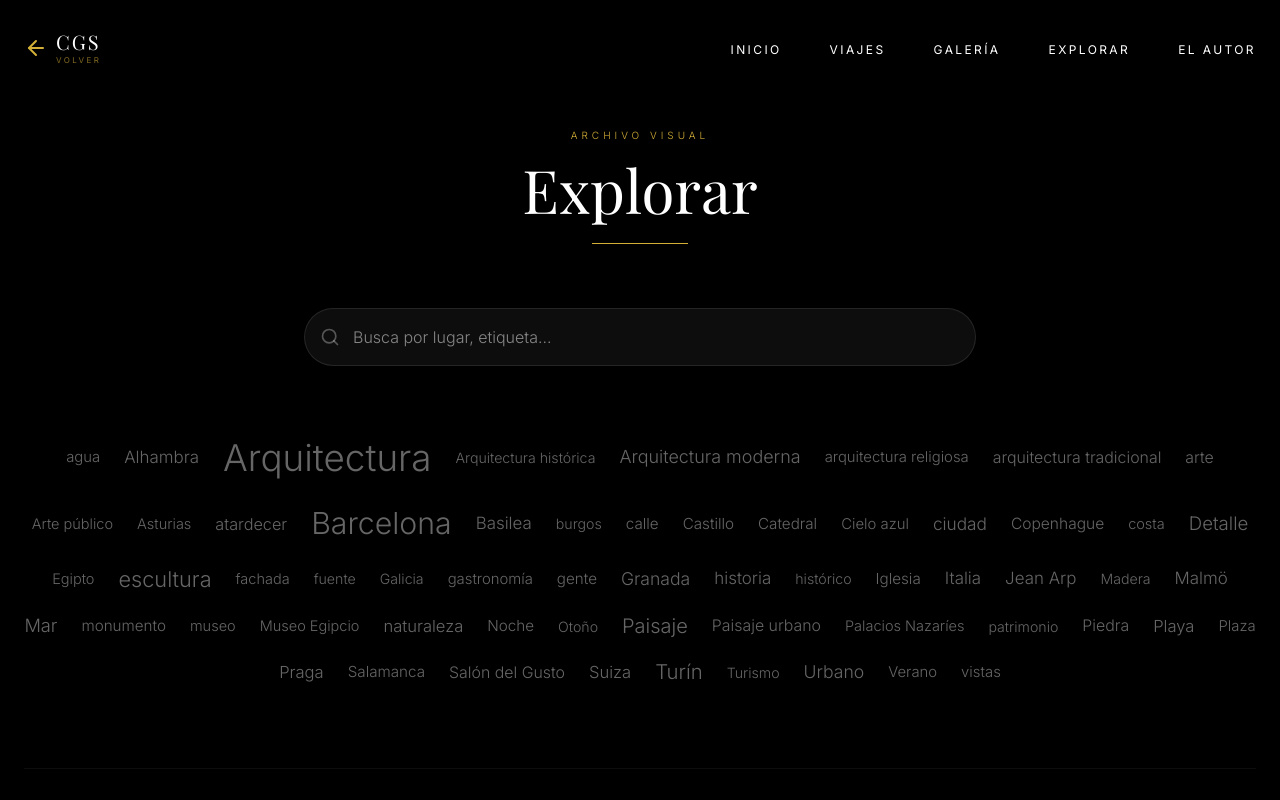
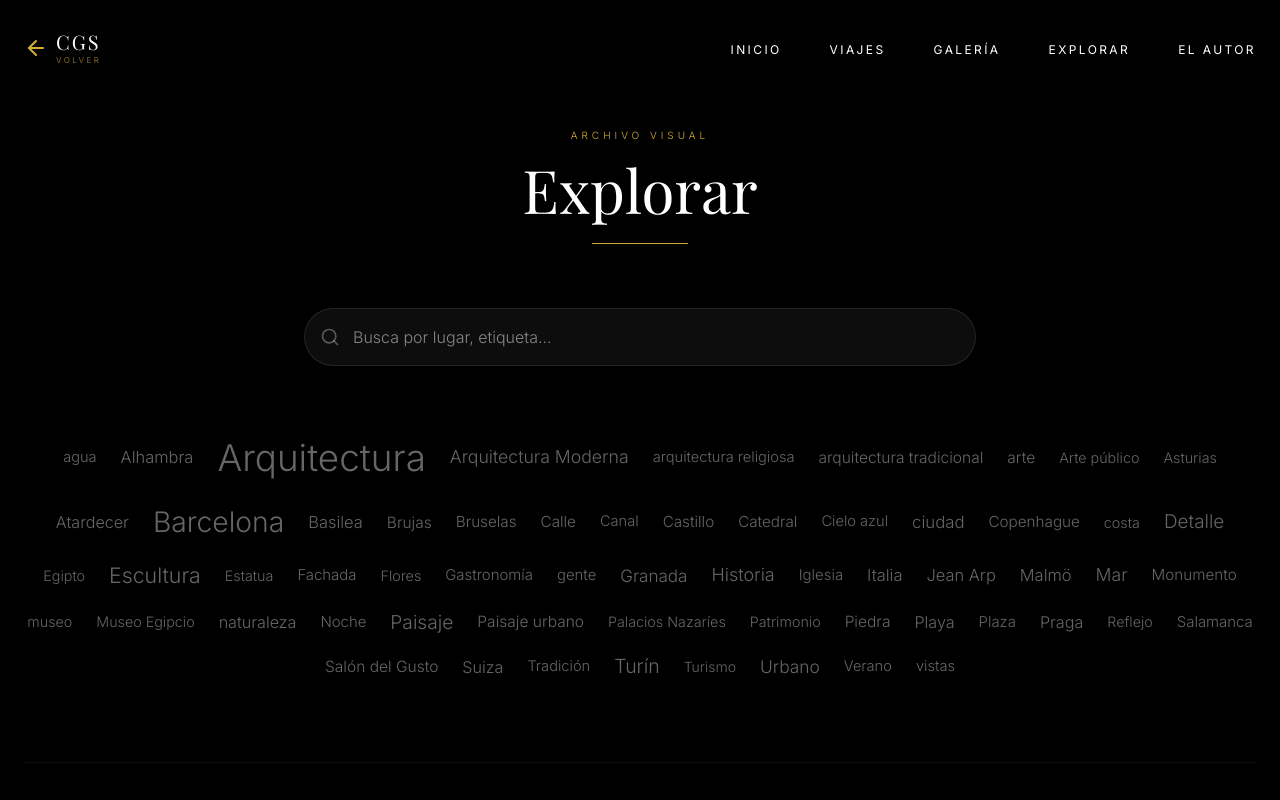
Before and after one commit to carlos-gonzalez-saavedra-fotos/blog-fotografia-viajes, a React (Vite) app: page /explorar in a window 1280 px wide. Shown: the top 800 px of the page. Built offline with nearby package versions, Linux system fonts and the light colour scheme; a web font is replaced by a local one.

Commit message:
feat(viajesEuropa): Add Brussels and Bruges travelogue
Includes detailed descriptions of the architecture, culinary experiences, and public art encountered in Bruges and Brussels, Belgium.

```diff
--- a/src/data/viajesEuropa.ts
+++ b/src/data/viajesEuropa.ts
@@ -206,9 +206,32 @@ Dejo atrás las medievales torres de Brujas con destino a Bruselas. Desde la maj
 Al mediodía, la prometedora recomendación de un crítico gastronómico me conduce hacia la taberna Greenwich, un establecimiento que respira señorío por cada uno de sus rincones de madera pulida. Aquí me aguarda una experiencia culinaria memorable: el Lapin à la Kriek, un conejo marinado durante 24 horas en cerveza de cerezas y bien condimentado con hierbas aromáticas. La combinación de la carne tierna y la ligera salsa, que incorpora cerezas deshuesadas, es un deleite para el paladar. Acompañan a este plato una generosa ración de patatas fritas, cocinadas en grasa de buey según establece la tradición belga: crujientes por fuera y suaves por dentro. Marido la comida con una robusta cerveza negra de Abadía, que parece contener toda la sabiduría de los monjes cerveceros.
 De regreso a las calles, el arte público cobra vida: me topo con la esculpida figura pensativa de Béla Bartók y con las bronceas siluetas inmortales de Don Quijote y Sancho. Pero lo que verdaderamente distingue a Bruselas es su amor por el cómic: grandes murales urbanos transforman las fachadas en viñetas gigantes. Me detengo fascinado ante una pared donde los personajes de Astérix se asoman a una cancha deportiva, mientras que en otro edificio, Tintín y Milú parecen a punto de embarcarse en una nueva aventura.
 Este registro urbano cambia en las elegantes Galerías Hubert, con sus techos de cristal y sus tiendas refinadas. No muy lejos, el diminuto Manneken Pis cumple resignado con su eterna tarea fisiológica, rodeado de turistas sonrientes que buscan el ángulo perfecto para una foto millones de veces tomada. El Palacio Real, con sus salones suntuosos, enormes lámparas de araña y decoración exquisita, me recuerdan que estoy en un Reino con monarquía constitucional y parlamentaria, aunque su papel en la política sea fundamentalmente simbólico y representativo. Y avanzada la tarde, paseo hasta la silueta futurista del Atomium, esa estructura de hierro gigantesca que simula un átomo, aunque aumentado 165 mil millones de veces.`,
-    urlImagen: "https://i.postimg.cc/NF6LThY2/Brujas-015.webp", categoria: "Europa", fecha: "Septiembre 2014", equipo: "Canon PowerShot SX200 IS",
+    urlImagen: "https://i.postimg.cc/NF6LThY2/Brujas-fachadas-torre.webp", categoria: "Europa", fecha: "Septiembre 2014", equipo: "Canon PowerShot SX200 IS",
     galeria: [
-      { "url": "https://i.postimg.cc/NF6LThY2/Brujas-015.webp", "caption": "Arquitectura medieval a orillas de los canales de Brujas", "tags": [ "Brujas", "Bélgica", "canales", "arquitectura medieval", "ladrillo", "Europa" ], "alt": "Clásica estampa de Brujas con sus edificios de ladrillo de fachadas escalonadas reflejándose en las tranquilas aguas de un canal. La arquitectura flamenca y el ambiente sereno capturan la esencia de esta ciudad Patrimonio de la Humanidad." }
+      { "url": "https://i.postimg.cc/hPvWTS3S/Brujas-canal.webp", "caption": "Reflejos medievales en los canales de Brujas", "tags": ["Canal", "Arquitectura", "Brujas", "Bélgica", "Patrimonio", "Europa"], "alt": "Una pintoresca vista de edificios históricos a lo largo de un canal en Brujas, Bélgica. La imagen muestra tejados de terracota, fachadas de ladrillo y ventanas tradicionales reflejándose en el agua." },
+      { "url": "https://i.postimg.cc/yYGqTwwS/Brujas-Convento.webp", "caption": "Paz y silencio en el Beguinaje de Brujas", "tags": ["Beguinaje", "Brujas", "Arquitectura", "Jardín", "Tranquilidad"], "alt": "Serena vista del Begijnhof con un vibrante césped verde y sombras de árboles centenarios. Al fondo, una hilera de casas blancas con tejados oscuros crea un ambiente de calma." },
+      { "url": "https://i.postimg.cc/sDxd7V02/Brujas-dos-caballos.webp", "caption": "Tradición viva: Carruajes frente a La Dentelle", "tags": ["Brujas", "Carruaje", "Estatua", "Restaurante", "Tradición"], "alt": "Un caballo de carruaje frente al restaurante La Dentelle en Brujas. En primer plano, una estatua de bronce de la cabeza de un caballo añade profundidad a la escena urbana." },
+      { "url": "https://i.postimg.cc/RVh5KMpk/Brujas-edificio.webp", "caption": "Detalles góticos del Ayuntamiento de Brujas", "tags": ["Ayuntamiento", "Gótico", "Escultura", "Detalle", "Arquitectura"], "alt": "Vista detallada de la ornamentada fachada gótica del Ayuntamiento de Brujas, con intrincados tallados en piedra y estatuas doradas." },
+      { "url": "https://i.postimg.cc/NF6LThY2/Brujas-fachadas-torre.webp", "caption": "Perspectivas de Brujas: De las fachadas flamencas a la Catedral", "tags": ["Brujas", "Arquitectura Flamenca", "Catedral", "Historia", "Bélgica"], "alt": "Animada calle en Brujas con edificios de ladrillo y fachadas escalonadas. Al fondo, la imponente torre de piedra de la Catedral de San Salvador domina el horizonte." },
+      { "url": "https://i.postimg.cc/wTM8L6bg/Brujas-fachadas.webp", "caption": "Ritmo y textura en las fachadas de Genthof", "tags": ["Fachada", "Ladrillo", "Arquitectura", "Brujas", "Urbano"], "alt": "Detalle de varias fachadas de edificios históricos de ladrillo rojo en Brujas, destacando los arcos decorativos y los tejados escalonados típicos flamencos." },
+      { "url": "https://i.postimg.cc/PrJsYtFf/Brujas-grabado-pared.webp", "caption": "Poesía urbana: El colibrí de la calle Genthof", "tags": ["Arte callejero", "Grafiti", "Textura", "Brujas", "Detalle"], "alt": "Primer plano de una puerta metálica oxidada adornada con un grabado de un colibrí en tonos anaranjados, contrastando con la textura rugosa del metal y los ladrillos antiguos." },
+      { "url": "https://i.postimg.cc/SNRFCytY/Brujas-Miguel-Angel-Madonna.webp", "caption": "La Madonna de Brujas: El genio de Miguel Ángel en Flandes", "tags": ["Miguel Ángel", "Escultura", "Renacimiento", "Arte religioso", "Mármol"], "alt": "La Virgen y el Niño de Miguel Ángel en mármol. La obra destaca por la expresión serena de la Virgen y la fluidez de los ropajes, resaltando sobre un fondo oscuro." },
+      { "url": "https://i.postimg.cc/NfFqmgPH/Brujas-Minnewater.webp", "caption": "Serenidad otoñal en el Minnewater", "tags": ["Minnewater", "Lago del Amor", "Brujas", "Castillo", "Reflejo"], "alt": "Vista pintoresca del Minnewater o Lago del Amor, con un edificio histórico de ladrillo reflejado en las tranquilas aguas rodeadas de vegetación exuberante." },
+      { "url": "https://i.postimg.cc/MKH2VWrK/Brujas-perro.webp", "caption": "Siesta al sol en las calles de Brujas", "tags": ["Bulldog", "Brujas", "Descanso", "Mascota", "Cotidiano"], "alt": "Un bulldog blanco descansa plácidamente sobre el adoquinado gris de una calle de Brujas, transmitiendo una sensación de calma y paz urbana." },
+      { "url": "https://i.postimg.cc/pXrbz21m/Brujas-puente-ciclista.webp", "caption": "Vida pausada sobre los canales", "tags": ["Canal", "Puente", "Bicicleta", "Reflejo", "Europa"], "alt": "Un puente de piedra sobre un canal tranquilo en Brujas. Al fondo, edificios de ladrillo se reflejan en el agua mientras un ciclista cruza lentamente." },
+      { "url": "https://i.postimg.cc/sDxd7V0v/Brujas-tiempo-perdido.webp", "caption": "El tiempo detenido en una cesta de relojes", "tags": ["Relojes", "Nostalgia", "Arte mural", "Óxido", "Detalle"], "alt": "Una cesta de metal oxidado cuelga de una pared rústica, llena de relojes antiguos de diversos tamaños que sugieren el paso inexorable del tiempo." },
+      { "url": "https://i.postimg.cc/rFsXx8Yq/Brujas-trabajadores.webp", "caption": "Preservando el legado: Restauración de fachadas", "tags": ["Restauración", "Trabajo manual", "Fachada", "Arquitectura", "Historia"], "alt": "Dos trabajadores realizan labores de mantenimiento en la fachada de un antiguo edificio de ladrillo en Brujas, concentrados en la preservación del patrimonio." },
+      { "url": "https://i.postimg.cc/L65KLHQr/Brujas-Markplatz-casas-flamencas-Markplatz.webp", "caption": "El colorido abrazo de la Marktplatz burguense", "tags": ["Marktplatz", "Plaza", "Arquitectura Flamenca", "Terrazas", "Brujas"], "alt": "Vista de la plaza principal de Brujas con su hilera de edificios históricos de fachadas coloridas y animadas terrazas de cafeterías bajo el sol." },
+      { "url": "https://i.postimg.cc/Fs6tx22d/Bruselas-Aeropuerto.webp", "caption": "Arquitectura de despedida en el aeropuerto de Bruselas", "tags": ["Aeropuerto", "Arquitectura Moderna", "Atardecer", "Viaje", "Bruselas"], "alt": "Estructura metálica y grandes ventanales de una terminal de aeropuerto iluminados por la luz dorada del atardecer, evocando la nostalgia de la partida." },
+      { "url": "https://i.postimg.cc/J7PCsyKm/Bruselas-Atomium.webp", "caption": "El Atomium: Icono futurista bajo el cielo belga", "tags": ["Atomium", "Bruselas", "Arquitectura", "Monumento", "FUTURO"], "alt": "El icónico monumento del Atomium en Bruselas, con sus esferas de acero reluciendo bajo un cielo azul vibrante, símbolo de la modernidad belga." },
+      { "url": "https://i.postimg.cc/28tpxPPn/Bruselas-fachada-taverna.webp", "caption": "Contrastes urbanos: Murales y tabernas tradicionales", "tags": ["Arte urbano", "Mural", "Arquitectura", "Bruselas", "Tradición"], "alt": "Fachada decorada con un mural de patrones orgánicos junto a una taberna tradicional de piedra, mostrando la mezcla de modernidad y herencia en Bruselas." },
+      { "url": "https://i.postimg.cc/Ghf0jZZp/Bruselas-Grande-Place-Casa-del-Rey.webp", "caption": "La magnificencia gótica de la Maison du Roi", "tags": ["Maison du Roi", "Grand Place", "Bruselas", "Gótico", "Historia"], "alt": "Vista detallada de la Casa del Rey en la Grand Place, resaltando su elaborada arquitectura gótica con estatuas y chapiteles bajo un cielo despejado." },
+      { "url": "https://i.postimg.cc/Ghf0jZZm/Bruselas-Grande-Place.webp", "caption": "Luz y sombra en la Grand Place", "tags": ["Grand Place", "Bruselas", "Arquitectura", "Luz y Sombra", "Europa"], "alt": "Perspectiva desde la sombra de un arco hacia la luminosa Grand Place, donde las fachadas ricamente decoradas brillan en el corazón de la ciudad." },
+      { "url": "https://i.postimg.cc/J40VZ1Y2/Bruselas-Manneken-Pis.webp", "caption": "El Manneken Pis entre guirnaldas de flores", "tags": ["Manneken Pis", "Bruselas", "Icono", "Tradición", "Flores"], "alt": "Detalle del Manneken Pis enmarcado por una abundante decoración floral, aportando un aire festivo a la famosa escultura belga." },
+      { "url": "https://i.postimg.cc/9Fk3Bvvr/Bruselas-Palacio-Real.webp", "caption": "Tesoros palaciegos: Porcelanas y bronces", "tags": ["Palacio Real", "Artes decorativas", "Lujo", "Historia", "Bruselas"], "alt": "Conjunto de jarrones de porcelana oriental montados sobre bases de bronce dorado en una de las suntuosas salas del Palacio Real de Bruselas." },
+      { "url": "https://i.postimg.cc/NfnhxWWM/Bruselas-Restaurant-Greenwich-Lapin-a-la-Kriek.webp", "caption": "Sabor belga: Lapin à la Kriek en el restaurante Greenwich", "tags": ["Gastronomía", "Cerveza Belga", "Conejo", "Tradición", "Bruselas"], "alt": "Plato de Lapin à la Kriek (conejo a la cerveza) servido con papas fritas y una cerveza Chimay en la elegante atmósfera del restaurante Greenwich." },
+      { "url": "https://i.postimg.cc/024gCLLK/Bruselas-SG-Grande-Place-alterada.webp", "caption": "La Grand Place: El corazón dorado de Bruselas", "tags": ["Grand Place", "Patrimonio UNESCO", "Bruselas", "Arquitectura", "Bélgica"], "alt": "Vista panorámica de la Grand Place con el imponente Hôtel de Ville y las casas gremiales, capturando la majestuosidad de este sitio Patrimonio de la Humanidad." },
+      { "url": "https://i.postimg.cc/CL2y4WWq/Bruselas-SG.webp", "caption": "Pasado y presente en las calles de Brujas", "tags": ["Brujas", "Arquitectura Flamenca", "Calle", "Bicicletas", "Historia"], "alt": "Calle adoquinada de Brujas con bicicletas estacionadas frente a edificios históricos de ladrillo, capturando la esencia cotidiana de la ciudad." }
     ]
   },
   {
```
